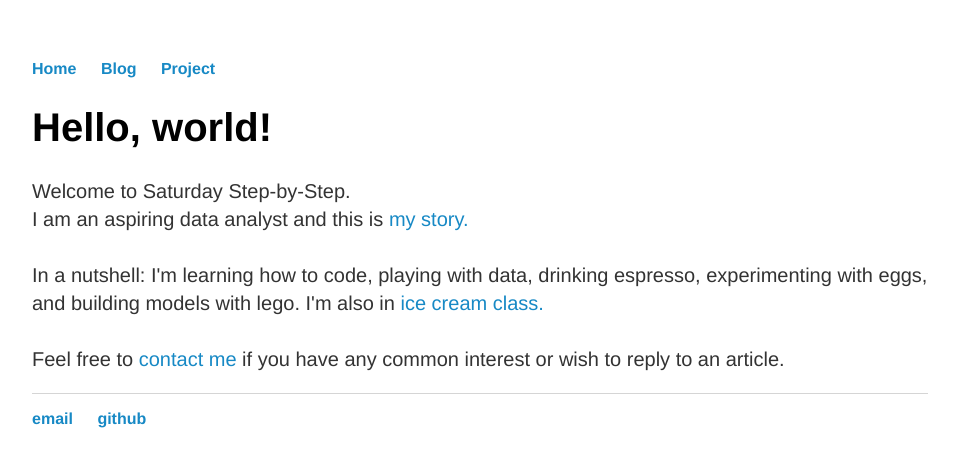
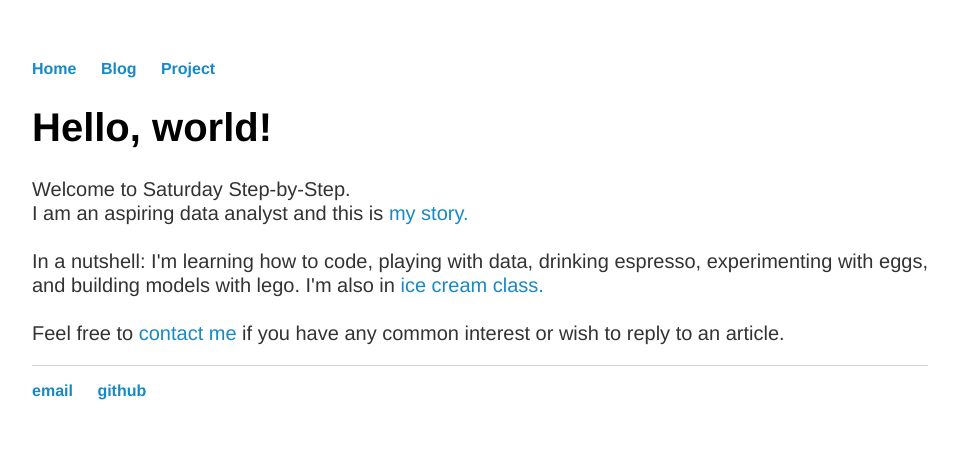
Before and after one commit to saturdaystepbystep/saturdaystepbystep.github.io, a Jekyll site: the page index.html, which Jekyll copies as it is, in a window 1280 px wide. Shown: the top 467 px of the page, without its empty margins (160-1119 px from the left). Built offline with Jekyll 4.4.1, drawn with Linux system fonts in a browser that asks for light colours.

Commit message:
Update main.css

```diff
--- a/css/main.css
+++ b/css/main.css
@@ -25,8 +25,9 @@
 }
 p {
     font-size: 1.25em;
-    line-height: 1.4em;
+    line-height: 1.2em;
     font-family:"Helvetica Neue", Helvetica, Arial, sans-serif;
+    text-align: justify;
     color: #333;
 }
 footer {
```
